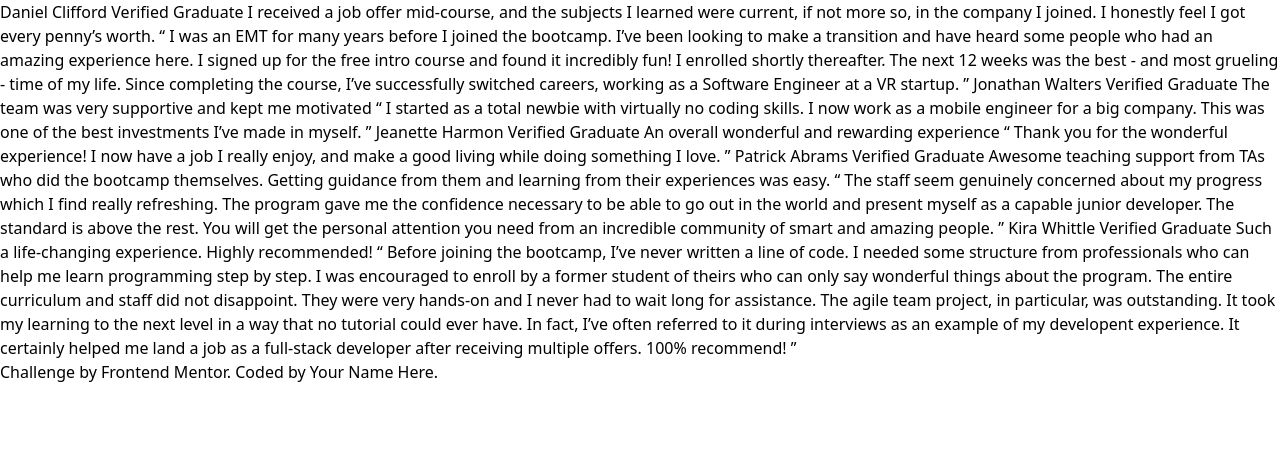
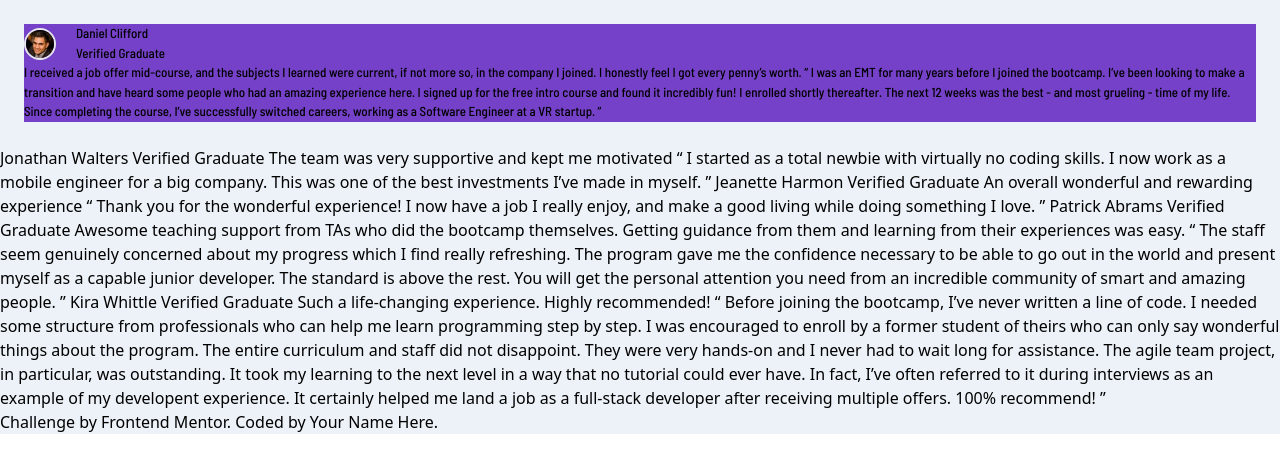
Before and after one commit to JohnRicMerque/fm-QR-code-component, a website: page fm-testimonials-grid-section/index.html in a window 1280 px wide. Drawn offline with Linux system fonts and the light colour scheme.

Commit message:
added necessary colors and fonts to the config

```diff
--- a/fm-testimonials-grid-section/index.html
+++ b/fm-testimonials-grid-section/index.html
@@ -10,8 +10,15 @@
 
 </head>
 <body>
-  Daniel Clifford
+  <main class="bg-Light_grayish_blue grid grid-cols-1">
+    <article class="font-barlow_semi_condensed m-6 bg-Moderate_violet text-[13px]">
+      <div class="flex items-center gap-5">
+        <img class="w-8 h-8 rounded-full border-2" src="./testimonials-grid-section-main/images/image-daniel.jpg" alt="Daniel Clifford Icon">
+        <div>
+          <h1>Daniel Clifford</h1>
           Verified Graduate
+        </div>
+      </div>
 
       I received a job offer mid-course, and the subjects I learned were current, if not more so,
       in the company I joined. I honestly feel I got every penny’s worth.
@@ -21,7 +28,7 @@
       for the free intro course and found it incredibly fun! I enrolled shortly thereafter.
       The next 12 weeks was the best - and most grueling - time of my life. Since completing
       the course, I’ve successfully switched careers, working as a Software Engineer at a VR startup. ”
-
+    </article>
     Jonathan Walters
     Verified Graduate
 
@@ -67,5 +74,6 @@
       Challenge by <a href="https://www.frontendmentor.io?ref=challenge" target="_blank">Frontend Mentor</a>.
       Coded by <a href="#">Your Name Here</a>.
     </div>
+  </main>
 </body>
 </html>
--- a/fm-testimonials-grid-section/src/input.css
+++ b/fm-testimonials-grid-section/src/input.css
@@ -1,3 +1,5 @@
+@import url('https://fonts.googleapis.com/css2?family=Barlow+Semi+Condensed:wght@500;600&display=swap');
+
 @tailwind base;
 @tailwind components;
 @tailwind utilities;
--- a/fm-testimonials-grid-section/tailwind.config.js
+++ b/fm-testimonials-grid-section/tailwind.config.js
@@ -2,7 +2,19 @@
 module.exports = {
   content: ["./index.html"],
   theme: {
-    extend: {},
+    extend: {
+      colors: {
+        Moderate_violet: "hsl(263, 55%, 52%)",
+        Very_dark_grayish_blue: "hsl(217, 19%, 35%)",
+        Very_dark_blackish_blue: "hsl(219, 29%, 14%)",
+        White: "hsl(0, 0%, 100%)",
+        Light_gray: "hsl(0, 0%, 81%)",
+        Light_grayish_blue: "hsl(210, 46%, 95%)"
+      },
+      fontFamily: {
+        barlow_semi_condensed: ['Barlow Semi Condensed']
+      }
+    },
   },
   plugins: [],
 }
```
Also changed, not shown: fm-testimonials-grid-section/dist/output.css. Lines whose indentation alone changed are shown as unchanged.
